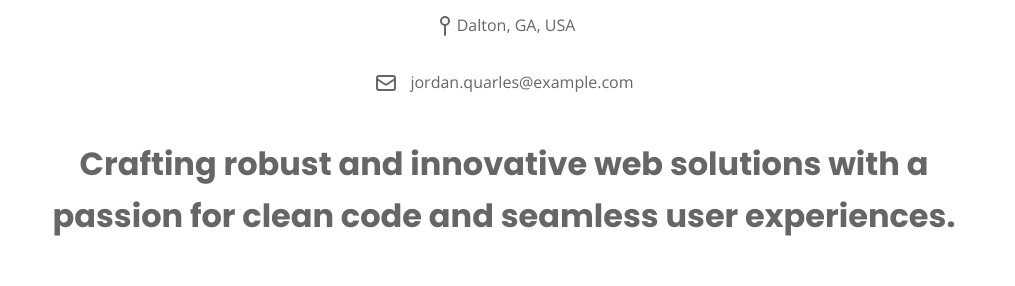
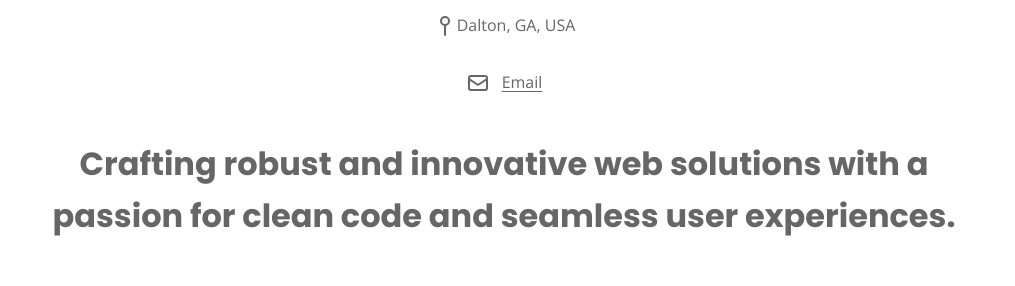
Before and after one commit to jq712/jq-portfolio, a website: page public/index.html in a window 1280 px wide. Shown: the part 321-607 px from the top of the page, without its empty margins (136-1151 px from the left). Drawn offline with nearby package versions, Linux system fonts and the light colour scheme.

Commit message:
Update portfolio with latest email

```diff
--- a/package.json
+++ b/package.json
@@ -4,7 +4,8 @@
   "main": "index.js",
   "scripts": {
     "test": "echo \"Error: no test specified\" && exit 1",
-    "start": "node server.js"
+    "start": "node server.js",
+    "dev": "nodemon server.js"
   },
   "keywords": [],
   "author": "",
@@ -16,5 +17,8 @@
     "helmet": "^7.1.0",
     "mongodb": "^6.8.0",
     "mongoose": "^8.5.4"
+  },
+  "devDependencies": {
+    "nodemon": "^3.1.4"
   }
 }
--- a/public/index.html
+++ b/public/index.html
@@ -74,9 +74,7 @@
                 d="M3 8l7.89 5.26a2 2 0 002.22 0L21 8M5 19h14a2 2 0 002-2V7a2 2 0 00-2-2H5a2 2 0 00-2 2v10a2 2 0 002 2z"
               ></path>
             </svg>
-            <a href="mailto:jordan.quarles@example.com"
-              >jordan.quarles@example.com</a
-            >
+            <a href="mailto:712.jordanq@gmail.com.com">Email</a>
           </div>
         </div>
 
--- a/public/styles.css
+++ b/public/styles.css
@@ -207,7 +207,8 @@ h4 {
 
 a {
   color: inherit;
-  text-decoration: none;
+  text-underline-offset: 3px;
+  text-decoration-thickness: 1px;
   transition: color 0.3s ease;
 }
 
```
Also changed, not shown: 1 other file.
